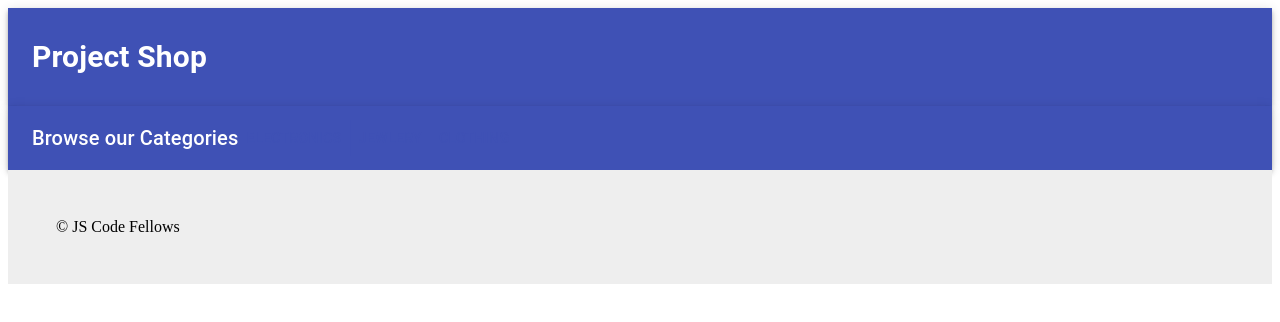
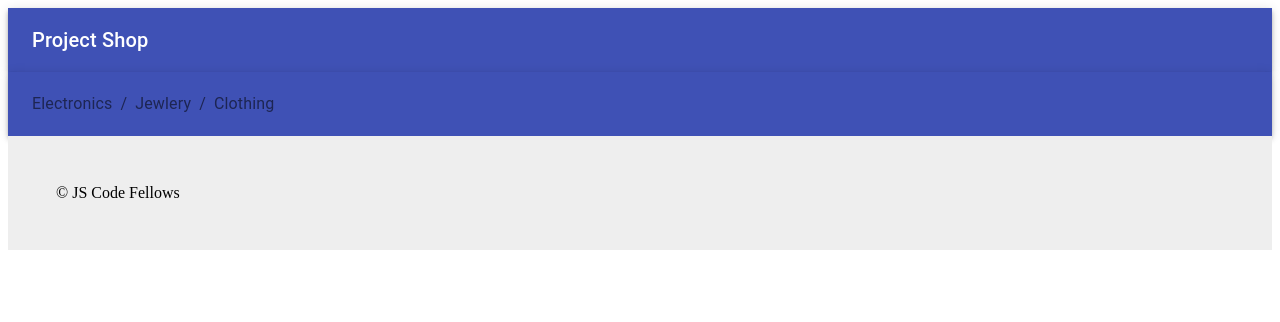
Before and after one commit to Shydlovska-401-advanced-javascript/project_shop, a React (Create React App) app: page / in a window 1280 px wide. Shown: the top 322 px of the page. Built offline with nearby package versions, Linux system fonts and the light colour scheme.

Commit message:
added styling to categories

```diff
--- a/src/components/categories.js
+++ b/src/components/categories.js
@@ -6,6 +6,8 @@ import AppBar from '@material-ui/core/AppBar';
 import { makeStyles } from '@material-ui/core/styles';
 import { Toolbar } from '@material-ui/core';
 import { categorySwap } from '../store/categories';
+import Breadcrumbs from '@material-ui/core/Breadcrumbs';
+import Link from '@material-ui/core/Link';
 
 import { connect } from 'react-redux';
 
@@ -24,18 +26,13 @@ const Categories = props => {
       {console.log('props', props)}
       <AppBar position="static">
         <Toolbar>
-          <Typography variant="h6" classname={classes.categories}>Browse our Categories</Typography>
-          <ButtonGroup variant="text" color="primary" aria-label="text primary button group">
-            {props.categories.categories.map(category =>
-              <Button
-              key={category._id}
-              color="primary"
-              onClick={() => props.changeCategory(category.name)}
-              >
-                {category.displayName || category.name}
-              </Button>
+          <Breadcrumbs aria-label="breadcrumb">
+          {props.categories.categories.map(category =>
+            <Link color="inherit" href="/" onClick={() => props.changeCategory(category.name)}>
+              {category.displayName || category.name}
+            </Link>
             )}
-          </ButtonGroup>
+          </Breadcrumbs>
         </Toolbar>
       </AppBar>
     </div>
--- a/src/components/header.js
+++ b/src/components/header.js
@@ -9,9 +9,7 @@ const Header = () => {
     return (
         <AppBar position="static">
         <Toolbar>
-          <Typography variant="h6" >
-            <h2>Project Shop</h2>
-          </Typography>
+          <Typography variant="h6" >Project Shop</Typography>
 
         </Toolbar>
       </AppBar>
```
